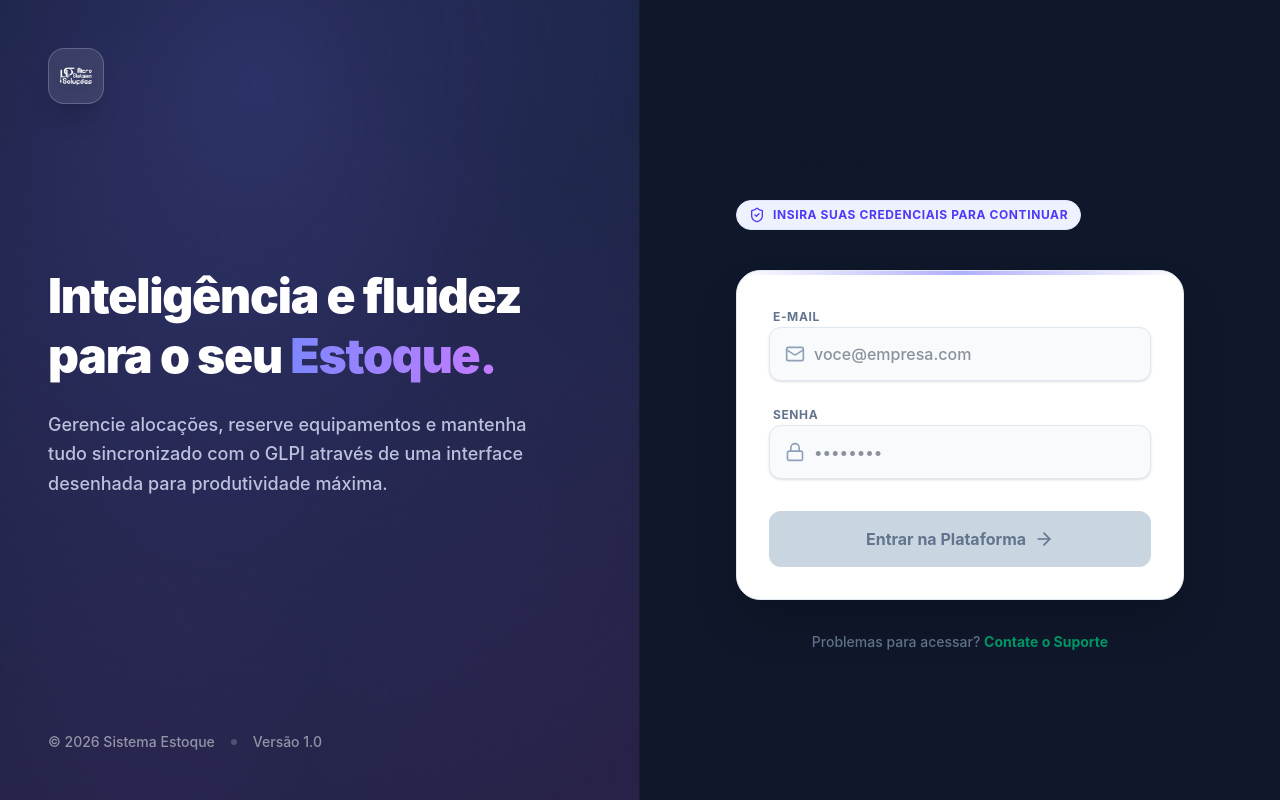
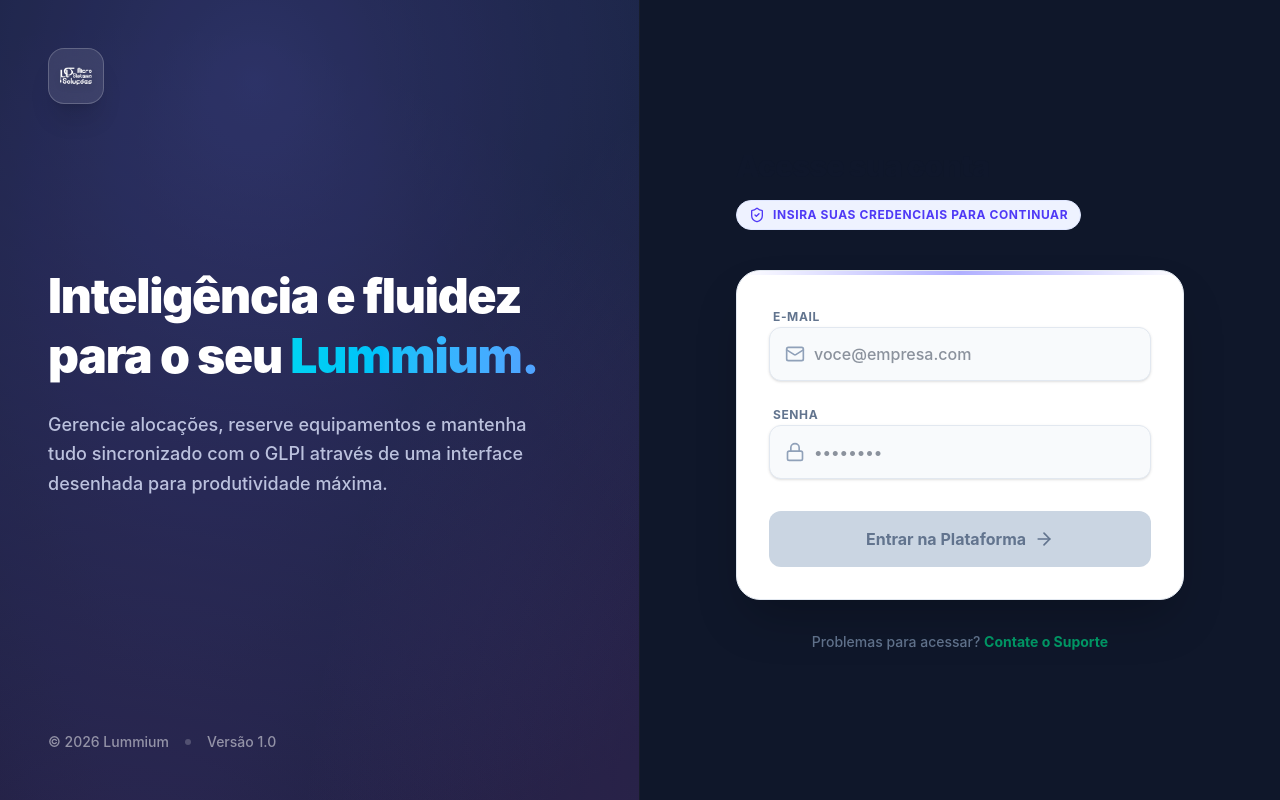
Before and after one commit to oYuriyan/estoquems, a React (Vite) app in the folder frontend/: page / in a window 1280 px wide. Built offline with nearby package versions, Linux system fonts and the light colour scheme.

Commit message:
chore: rebranding global para Lummium

```diff
--- a/frontend/index.html
+++ b/frontend/index.html
@@ -4,8 +4,8 @@
     <meta charset="UTF-8" />
     <link rel="icon" type="image/svg+xml" href="/favicon.svg" />
     <meta name="viewport" content="width=device-width, initial-scale=1.0" />
-    <meta name="description" content="Sistema Estoque — Catálogo comercial de ativos de TI" />
-    <title>Sistema Estoque</title>
+    <meta name="description" content="Lummium — Gestão Inteligente de Estoque" />
+    <title>Lummium</title>
     <script>
       try {
         const theme = localStorage.getItem('microEstoque_theme');
--- a/frontend/src/components/layout/Header.tsx
+++ b/frontend/src/components/layout/Header.tsx
@@ -16,7 +16,7 @@ export function Header({ isDarkMode, search, onSearchChange, onToggleDarkMode }:
       <div>
         <h1 className="text-xl font-bold text-slate-800 dark:text-slate-100 tracking-tight">Catálogo</h1>
         <div className="flex items-center gap-2 mt-0.5">
-          <span className="text-[10px] uppercase tracking-widest font-bold text-indigo-500 bg-indigo-50 dark:bg-indigo-500/10 px-2 py-0.5 rounded">SISTEMA ESTOQUE</span>
+          <span className="text-[10px] uppercase tracking-widest font-bold text-cyan-500 bg-cyan-50 dark:bg-cyan-500/10 px-2 py-0.5 rounded">LUMMIUM</span>
           <span className="text-xs text-slate-500 dark:text-slate-400 font-medium">
             {format(new Date(), "EEEE, d 'de' MMMM", { locale: ptBR })}
           </span>
--- a/frontend/src/components/layout/LoginScreen.tsx
+++ b/frontend/src/components/layout/LoginScreen.tsx
@@ -80,7 +80,7 @@ export function LoginScreen({ onLogin }: LoginScreenProps) {
 
         <div className="relative z-10 mb-24 max-w-lg">
           <h1 className="text-5xl font-black text-white leading-tight tracking-tight mb-6">
-            Inteligência e fluidez para o seu <span className="text-transparent bg-clip-text bg-gradient-to-r from-indigo-400 to-purple-400">Estoque.</span>
+            Inteligência e fluidez para o seu <span className="text-transparent bg-clip-text bg-gradient-to-r from-cyan-400 to-blue-400">Lummium.</span>
           </h1>
           <p className="text-lg text-indigo-100/80 leading-relaxed font-medium">
             Gerencie alocações, reserve equipamentos e mantenha tudo sincronizado com o GLPI através de uma interface desenhada para produtividade máxima.
@@ -88,7 +88,7 @@ export function LoginScreen({ onLogin }: LoginScreenProps) {
         </div>
 
         <div className="relative z-10 flex items-center gap-4 text-sm text-white/50 font-medium">
-          <span>&copy; {new Date().getFullYear()} Sistema Estoque</span>
+          <span>&copy; {new Date().getFullYear()} Lummium</span>
           <span className="w-1.5 h-1.5 rounded-full bg-white/20"></span>
           <span>Versão 1.0</span>
         </div>
@@ -109,7 +109,7 @@ export function LoginScreen({ onLogin }: LoginScreenProps) {
             {/* Logo e Nome mobile */}
             <div className="flex lg:hidden justify-center items-center gap-3 mb-8">
               <img src={logoOficial} alt="Logo" className="w-10 h-10 object-contain brightness-0 invert" />
-              <h2 className="text-2xl font-black text-white tracking-tight">Estoque<span className="text-indigo-500">.</span></h2>
+              <h2 className="text-2xl font-black text-white tracking-tight"><span className="text-cyan-500">L</span>ummium<span className="text-cyan-500">.</span></h2>
             </div>
 
             <h2 className="text-3xl font-black text-slate-900 dark:text-white tracking-tight mb-4">
--- a/frontend/src/components/layout/Sidebar.tsx
+++ b/frontend/src/components/layout/Sidebar.tsx
@@ -42,13 +42,13 @@ export function Sidebar({
 
       {/* Logo + usuário */}
       <div className="p-5 pb-2 border-b border-white/5 flex flex-col items-center">
-        {/* Micro Sistema Logo */}
+        {/* Lummium Logo */}
         <div className="flex justify-center items-center gap-1.5 mb-4 select-none">
-          <div className="w-6 h-6 rounded-md bg-gradient-to-br from-indigo-500 to-purple-600 flex items-center justify-center shadow-lg shadow-indigo-500/30">
-            <span className="text-white font-black text-sm leading-none">S</span>
+          <div className="w-6 h-6 rounded-md bg-gradient-to-br from-cyan-500 to-blue-600 flex items-center justify-center shadow-lg shadow-cyan-500/30">
+            <span className="text-white font-black text-sm leading-none">L</span>
           </div>
           <span className="text-lg font-black tracking-tight text-white">
-            Sistema Estoque<span className="text-indigo-400">.</span>
+            ummium<span className="text-cyan-500">.</span>
           </span>
         </div>
         <div className="flex items-center gap-3 w-full justify-center">
--- a/frontend/src/hooks/useQuoteActions.ts
+++ b/frontend/src/hooks/useQuoteActions.ts
@@ -78,7 +78,7 @@ export function useQuoteActions(
       g.items.forEach(i => { text += `Número de Série: ${i.numeroSerie} | ID: ${i.idPatrimonio}\n`; });
       if (idx < arr.length - 1) text += '\n';
     });
-    text += '\n_Gerado via Micro Sistema_';
+    text += '\n_Gerado via Lummium_';
     window.open(`https://wa.me/?text=${encodeURIComponent(text)}`, '_blank');
   };
 
--- a/frontend/src/types/index.ts
+++ b/frontend/src/types/index.ts
@@ -1,5 +1,5 @@
 // ─────────────────────────────────────────────────────────────────────────────
-// Fonte única de verdade para todos os tipos do sistema Micro Estoque
+// Fonte única de verdade para todos os tipos do sistema Lummium
 // Importar sempre daqui — nunca redefinir em outros arquivos
 // ─────────────────────────────────────────────────────────────────────────────
 
--- a/frontend/src/utils/generatePdf.ts
+++ b/frontend/src/utils/generatePdf.ts
@@ -92,10 +92,10 @@ export async function generatePdfBlob(
           pdf.addImage(logoB64, 'PNG', (W / 2) - (targetW / 2), 6, targetW, targetH);
         } catch { /* ignora */ }
       } else {
-        // Logo Micro Sistema Fallback
+        // Logo Lummium Fallback
         pdf.setFontSize(22);
         pdf.setTextColor(...rgb(C.headerLine));
-        pdf.text('Micro Sistema.', W / 2, 13, { align: 'center' });
+        pdf.text('Lummium.', W / 2, 13, { align: 'center' });
       }
 
       // Títulos
@@ -131,7 +131,7 @@ export async function generatePdfBlob(
 
     setFont('normal', 6);
     pdf.setTextColor(...rgb(C.footerText));
-    pdf.text('Documento eletrônico oficial — Micro Sistema', M, H - 4.5);
+    pdf.text('Documento eletrônico oficial — Lummium', M, H - 4.5);
     pdf.text(`Página ${pageNum} de ${totalPages}`, W - M, H - 4.5, { align: 'right' });
   };
 
```
Also changed, not shown: 1 other file (tests, documents, lock files or other folders).
